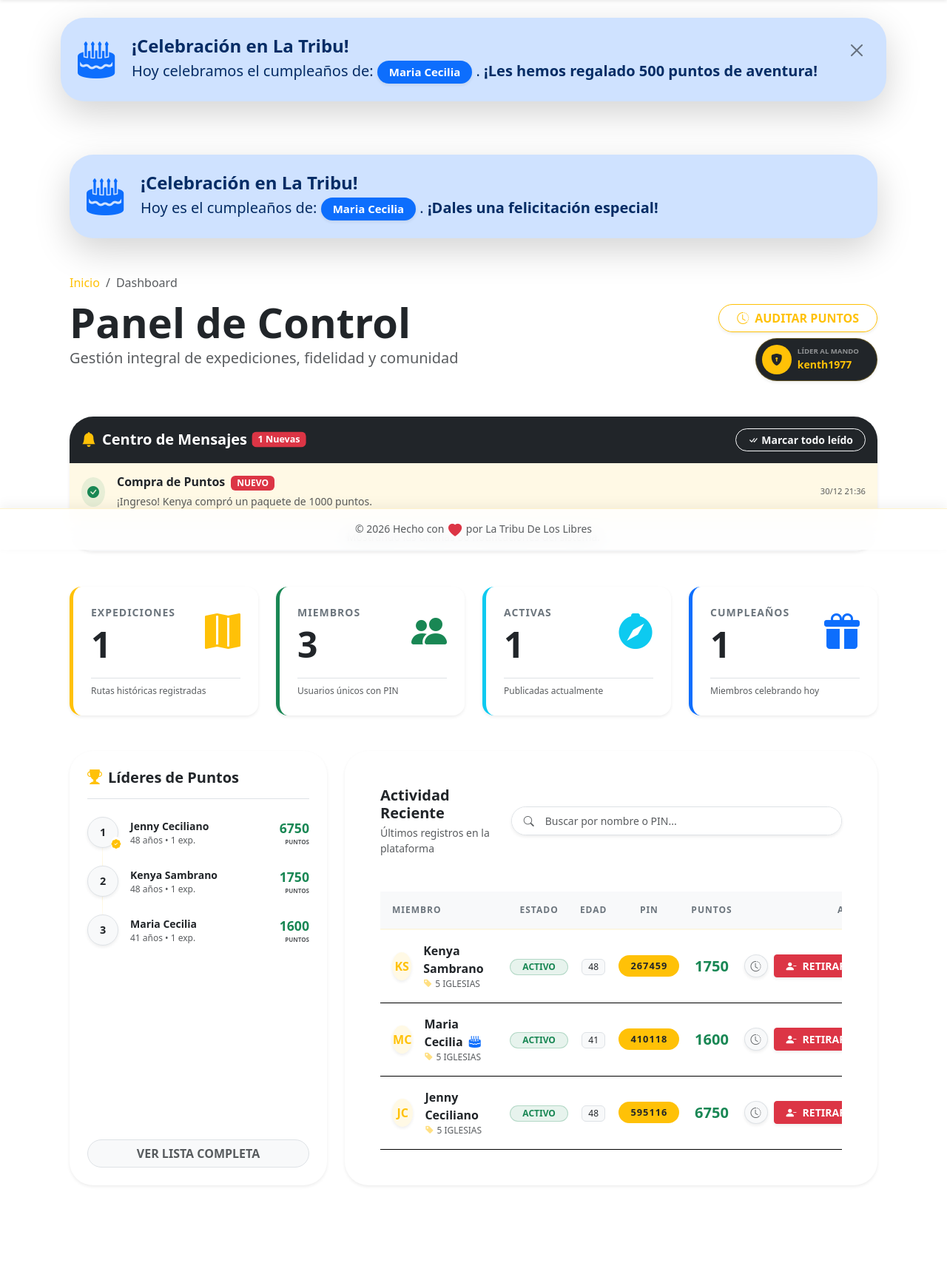
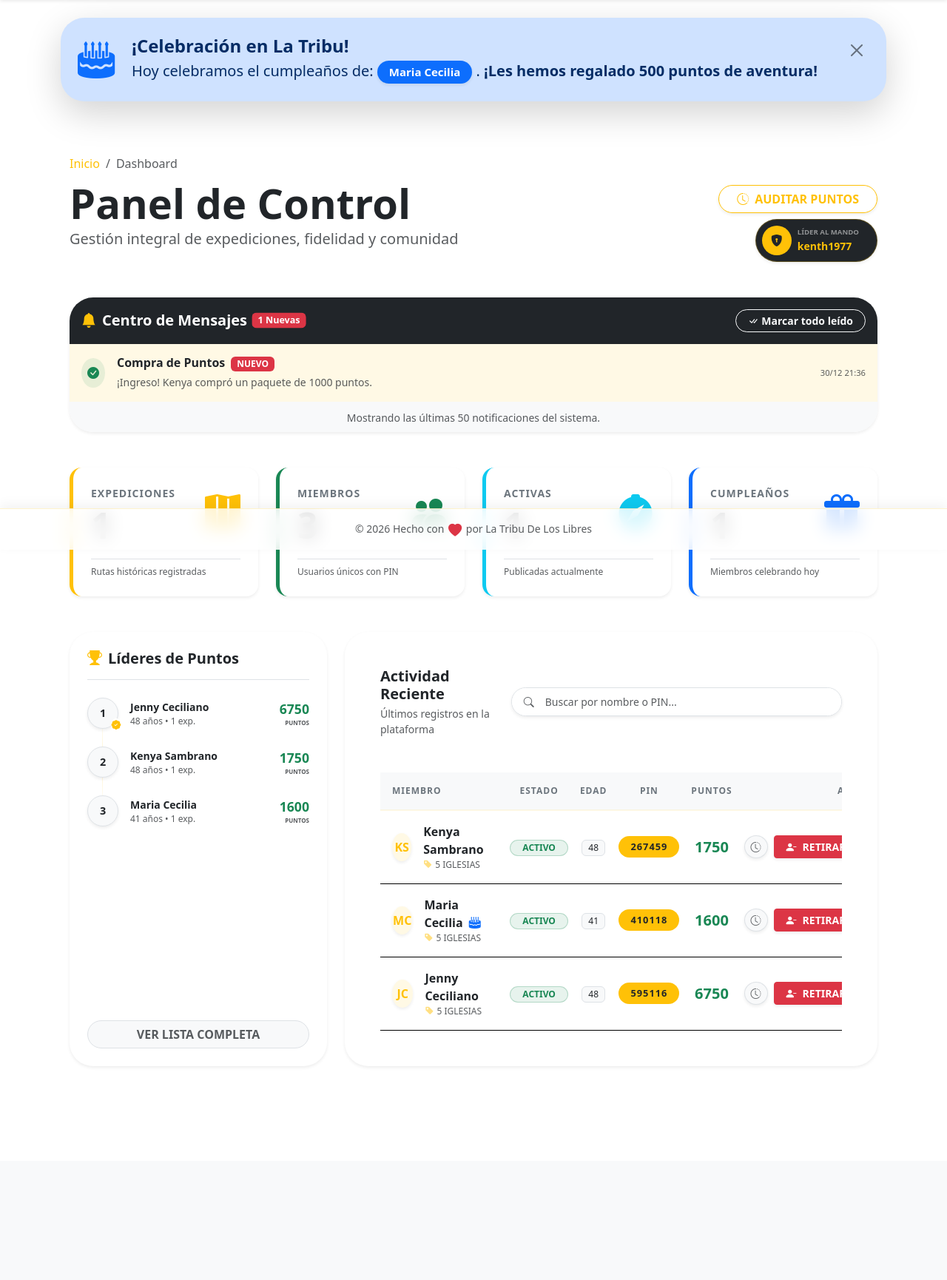
Before and after one commit to kerm1977/calendario, a Flask app: page /admin/dashboard in a window 1280 px wide. Shown: the part 57-1787 px from the top of the page at 74% size. After the commit the page ends 1474 px from the top, so only its background shows below. Run offline with Flask 3, Linux system fonts and the light colour scheme; a user stored in the database is signed in; some libraries are stand-ins or nearby versions.

Commit message:
Eliminada la redundancia del mensaje de cumpleaños en el dashboard

```diff
--- a/templates/dashboard.html
+++ b/templates/dashboard.html
@@ -5,28 +5,9 @@
 {% block content %}
 
 <div class="container py-4">
-    <!-- ========================================== -->
-    <!-- ALERTA DE CUMPLEAÑOS DEL DÍA -->
-    <!-- ========================================== -->
-    {% if birthdays_today %}
-    <div class="alert alert-primary border-0 shadow-lg rounded-5 mb-5 animate__animated animate__bounceIn">
-        <div class="d-flex align-items-center p-2">
-            <div class="display-5 me-4 text-primary animate__animated animate__pulse animate__infinite">
-                <i class="bi bi-cake2-fill"></i>
-            </div>
-            <div>
-                <h4 class="fw-bold mb-1">¡Celebración en La Tribu!</h4>
-                <p class="mb-0 fs-5">
-                    Hoy es el cumpleaños de:
-                    {% for m in birthdays_today %}
-                    <span class="badge bg-primary text-white px-3 py-2 rounded-pill shadow-sm">{{ m.nombre }} {{ m.apellido1 }}</span>{{ ", " if not loop.last }}
-                    {% endfor %}.
-                    <span class="fw-bold">¡Dales una felicitación especial!</span>
-                </p>
-            </div>
-        </div>
-    </div>
-    {% endif %}
+
+    <!-- NOTA: Se eliminó la sección de "Alerta de Cumpleaños" de aquí porque ya se muestra
+         automáticamente desde base.html con el botón de cerrar. -->
 
     <!-- Encabezado -->
     <div class="row mb-5 align-items-end">
```
